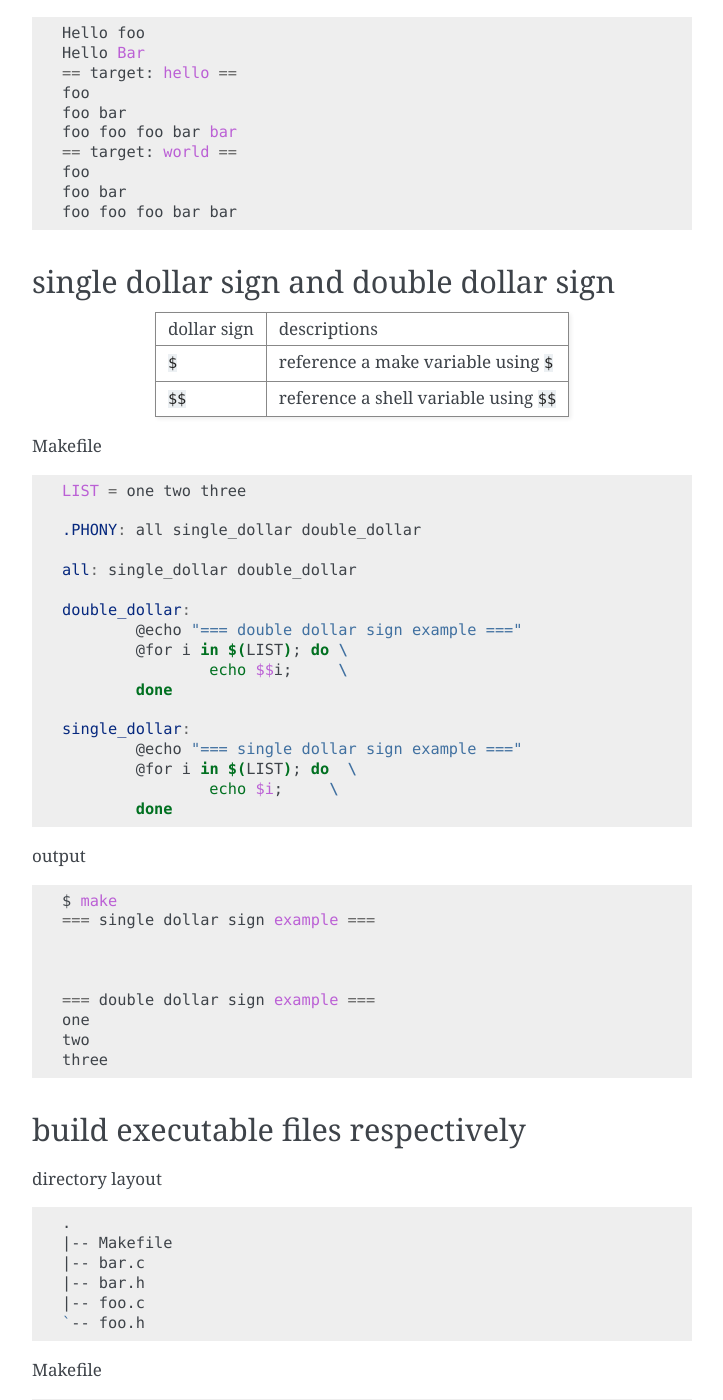
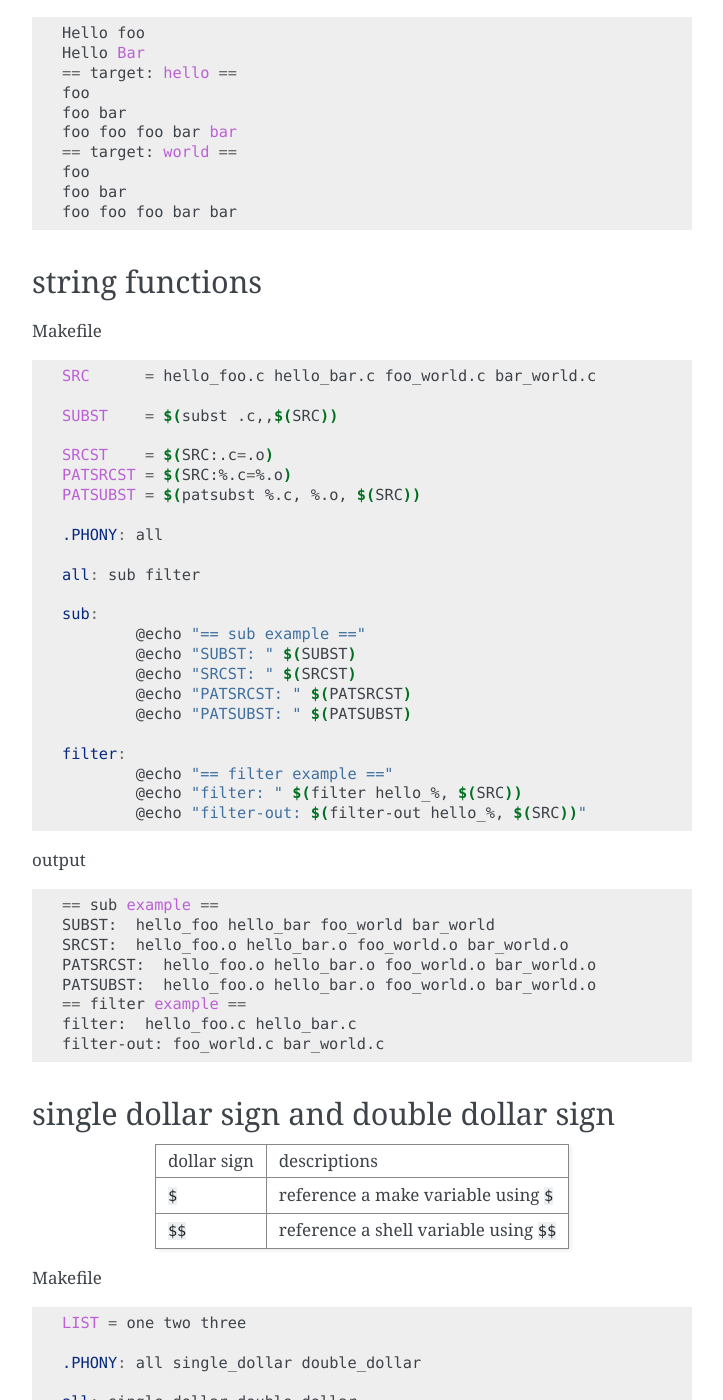
Before and after one commit to emcute0319/cppcheatsheet, a Sphinx documentation site: the page built from docs/notes/c_make.rst, in a window 1280 px wide and 1400 px high, scrolled down 794 px. Shown: the whole window, without its empty margins (388-1111 px from the left). Built offline with Sphinx 7.4.7, drawn with Linux system fonts in a browser that asks for light colours.

Commit message:
Add makefile string functions note

```diff
--- a/docs/notes/c_make.rst
+++ b/docs/notes/c_make.rst
@@ -51,6 +51,51 @@ output
     foo
     foo bar
     foo foo foo bar bar
+
+
+string functions
+-----------------
+
+Makefile
+
+.. code-block:: make
+
+    SRC      = hello_foo.c hello_bar.c foo_world.c bar_world.c
+
+    SUBST    = $(subst .c,,$(SRC))
+
+    SRCST    = $(SRC:.c=.o)
+    PATSRCST = $(SRC:%.c=%.o)
+    PATSUBST = $(patsubst %.c, %.o, $(SRC))
+
+    .PHONY: all
+
+    all: sub filter
+
+    sub:
+            @echo "== sub example =="
+            @echo "SUBST: " $(SUBST)
+            @echo "SRCST: " $(SRCST)
+            @echo "PATSRCST: " $(PATSRCST)
+            @echo "PATSUBST: " $(PATSUBST)
+
+    filter:
+            @echo "== filter example =="
+            @echo "filter: " $(filter hello_%, $(SRC))
+            @echo "filter-out: $(filter-out hello_%, $(SRC))"
+
+output
+
+.. code-block:: bash
+
+    == sub example ==
+    SUBST:  hello_foo hello_bar foo_world bar_world
+    SRCST:  hello_foo.o hello_bar.o foo_world.o bar_world.o
+    PATSRCST:  hello_foo.o hello_bar.o foo_world.o bar_world.o
+    PATSUBST:  hello_foo.o hello_bar.o foo_world.o bar_world.o
+    == filter example ==
+    filter:  hello_foo.c hello_bar.c
+    filter-out: foo_world.c bar_world.c
 
 
 single dollar sign and double dollar sign
```
